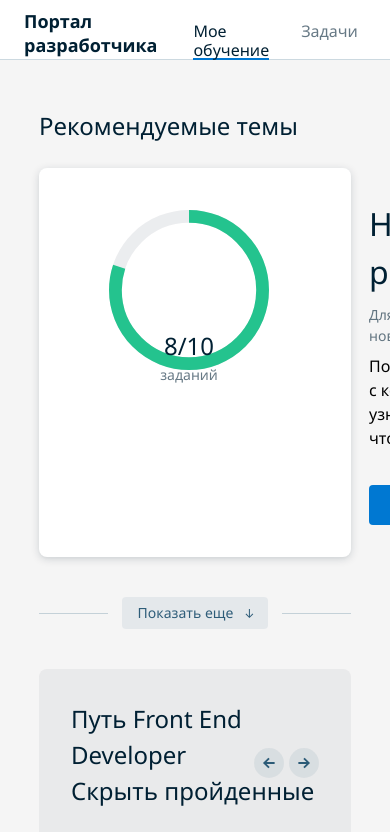
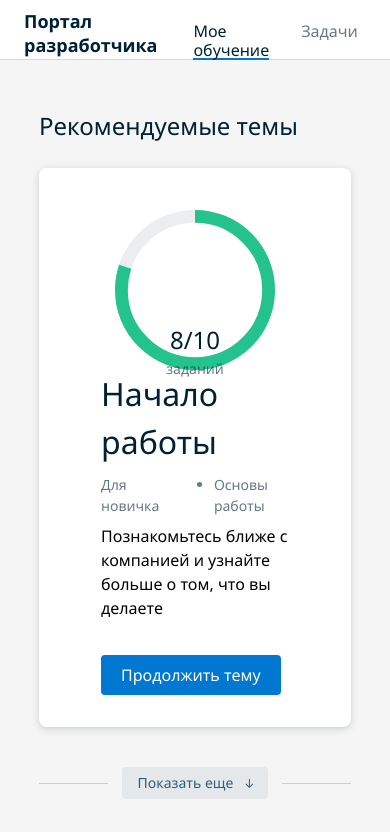
Before and after one commit to Irina0110/IT-education, a React (Vite) app: page / in a window 390 px wide. Shown: the top 832 px of the page. Built offline with nearby package versions, Linux system fonts and the light colour scheme.

Commit message:
wip: adaptive of recommendation block and frontend way

```diff
--- a/src/components/Education/components/FrontendWay/style.scss
+++ b/src/components/Education/components/FrontendWay/style.scss
@@ -1,4 +1,15 @@
 @import "../../../../utils/variables";
+
+@media screen and (max-width: 768px){
+  .frontend-way{
+    .content__title{
+      flex-direction: column;
+    }
+  }
+  .button_hide{
+    margin-left: 0 !important;
+  }
+}
 
 .frontend-way{
   margin-top: 40px;
@@ -6,10 +17,27 @@
   background: $bgStripe;
   padding: 32px;
 
+  .content__title{
+    display: flex;
+  }
+
   .slider{
     display: flex;
   }
   .slick-list{
     display: flex;
   }
+  .button_hide{
+    height: 32px;
+    margin-left: 32px;
+    padding: 0 16px;
+    border-radius: 4px;
+    background: $controlGhost-bg;
+    border: none;
+    color: $controlGhost-typo;
+    font-weight: 400;
+    font-size: 14px;
+    line-height: 32px;
+    max-width: max-content;
+  }
 }
--- a/src/components/Education/components/ProgressBar/index.tsx
+++ b/src/components/Education/components/ProgressBar/index.tsx
@@ -20,7 +20,9 @@ const ProgressBar: React.FC<ProgressBarProps> = ({
     return (
         <CircularProgressbarWithChildren styles={{
             // Customize the root svg element
-            root: {},
+            root: {
+                maxWidth: '160px',
+            },
             // Customize the path, i.e. the "completed progress"
             path: {
                 stroke: '#24c38e',
--- a/src/components/Education/components/ProgressBar/style.scss
+++ b/src/components/Education/components/ProgressBar/style.scss
@@ -1,4 +1,30 @@
 @import "../../../../utils/variables";
+
+@media screen and (max-width: 1200px){
+  .progress-bar-text{
+    margin-top: -30% !important;
+  }
+}
+
+@media screen and (max-width: 676px){
+  .progress-bar-text{
+    margin-top: -45% !important;
+  }
+}
+@media screen and (max-width: 604px){
+  .progress-bar-text{
+    margin-top: -45% !important;
+  }
+}
+
+@media screen and (max-width: 600px){
+  .progress-bar{
+    margin: 0 auto;
+  }
+  .progress-bar-text{
+    margin-top: 120% !important;
+  }
+}
 
 .progress-bar {
   display: block;
--- a/src/components/Education/components/Recommendation/style.scss
+++ b/src/components/Education/components/Recommendation/style.scss
@@ -1,4 +1,40 @@
 @import "../../../../utils/variables";
+
+@media screen and (max-width: 1200px){
+  .recommendation{
+    .card__info{
+      margin-left: 70px !important;
+    }
+  }
+}
+
+@media screen and (max-width: 992px){
+  .recommendation{
+    &__card{
+      padding: 32px !important;
+    }
+    .card__info{
+      margin-left: 50px !important;
+    }
+  }
+}
+
+@media screen and (max-width: 768px){
+  .recommendation{
+    .card__info{
+      margin-left: 30px !important;
+
+    }
+  }
+}
+@media screen and (max-width: 600px){
+  .recommendation{
+    &__card{
+      flex-direction: column;
+      align-content: center !important;
+    }
+  }
+}
 
 .recommendation {
   &__card {
--- a/src/components/Education/components/Theme/index.tsx
+++ b/src/components/Education/components/Theme/index.tsx
@@ -45,7 +45,7 @@ function ThemeCard({theme, key}: ThemeCardProps) {
                     <div className='button_begin fontButton'>
                         <p>Продолжить тему</p>
                     </div>
-                    <p className='fontS button__progress'>
+                    <p className='fontS button_progress'>
                         {theme.completedCount}/{theme.totalCount}
                         <span>
                             &#160;заданий
--- a/src/components/Education/components/Theme/style.scss
+++ b/src/components/Education/components/Theme/style.scss
@@ -1,4 +1,20 @@
 @import "../../../../utils/variables";
+
+@media screen and (max-width: 576px){
+  .theme__card{
+    min-height: 373px;
+  }
+  .card{
+    &__status{
+      flex-direction: column;
+    }
+  }
+  .button{
+    &_begin, &_done, &_progress{
+      margin-bottom: 10px;
+    }
+  }
+}
 
 .theme__card {
   box-shadow: 0 2px 2px rgba(0, 32, 51, 0.02), 0 2px 8px rgba(0, 32, 51, 0.16);
@@ -47,7 +63,7 @@
       border-radius: 4px;
       padding: 0 20px;
     }
-    &__progress{
+    &_progress{
       display: flex;
       align-items: center;
 
```
Also changed, not shown: src/components/Education/components/Slider/style.scss (line endings or trailing spaces).
